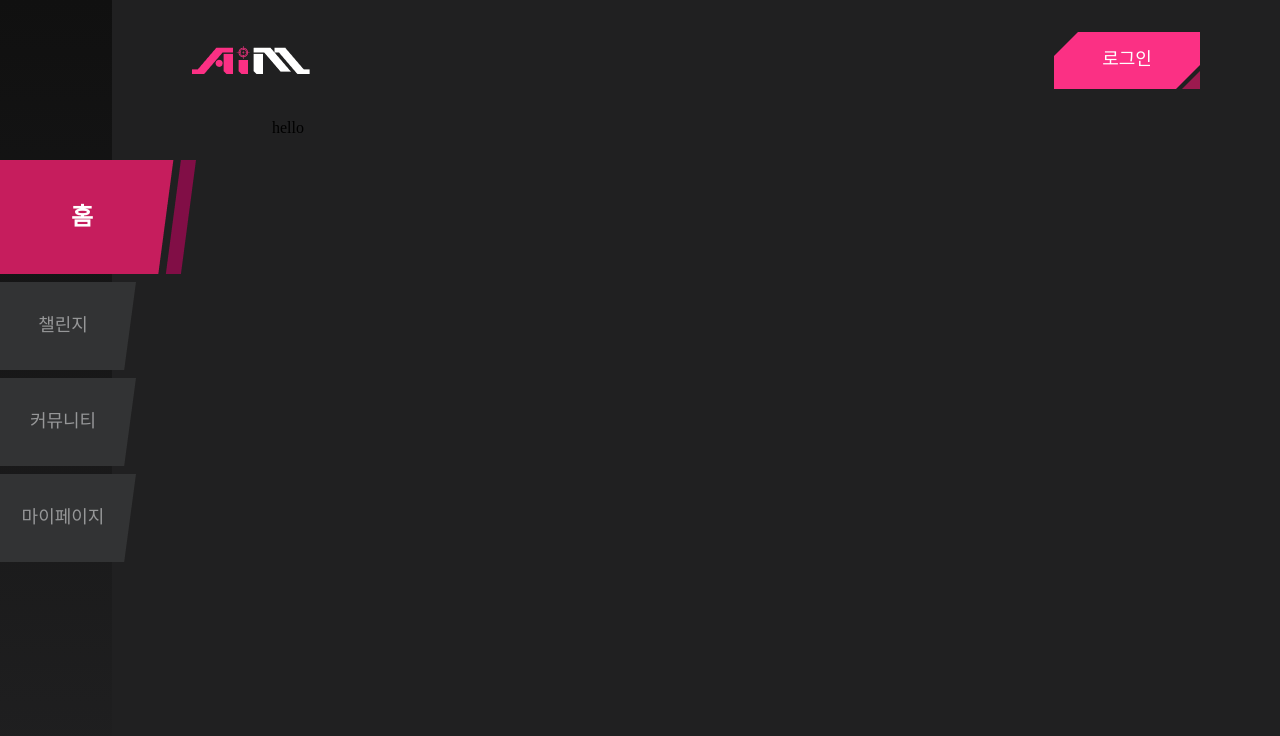
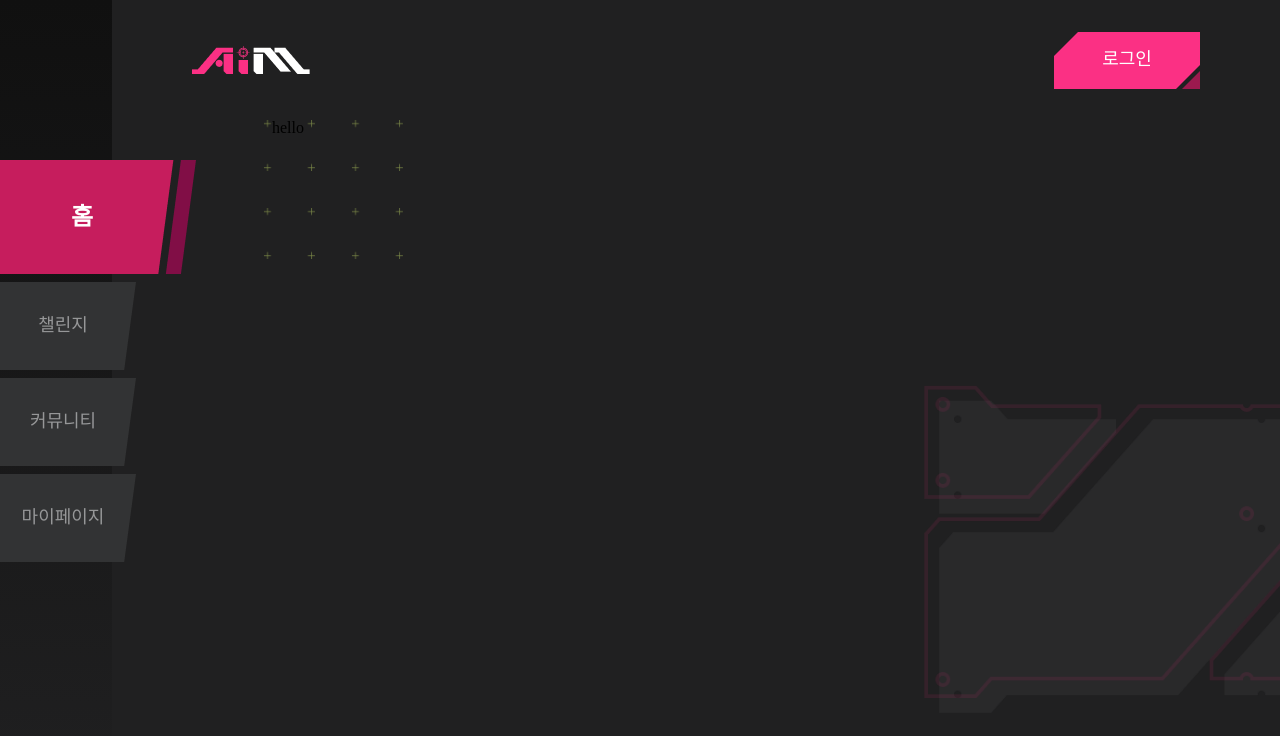
Before and after one commit to AiM-Club/AiM-web, a React (Vite) app: page / in a window 1280 px wide. Shown: the top 736 px of the page. Built offline with nearby package versions, Linux system fonts and the light colour scheme; a web font is replaced by a local one.

Commit message:
feat: layout background 이미지 적용

```diff
--- a/src/layouts/defaultLayout/DefaultLayout.style.ts
+++ b/src/layouts/defaultLayout/DefaultLayout.style.ts
@@ -1,4 +1,5 @@
 import styled from "styled-components";
+import Background from "@/assets/Background.png";
 
 export const LayoutWrapper = styled.div`
   display: flex;
@@ -31,9 +32,14 @@ export const MainWrapper = styled.main`
   overflow-y: auto;
   position: relative;
   z-index:10;
+  background-image: url(${Background});
+  background-repeat: no-repeat;
+  background-position: center 7.5rem;
+  background-size: 100% auto;
 `;
 
 export const MainContent = styled.div`
-    padding: 0 10rem;
+  padding: 0 10rem;
+  min-height: calc(100vh - 7.5rem);
 
 `;
```
Also changed, not shown: src/assets/Background.png (added).
